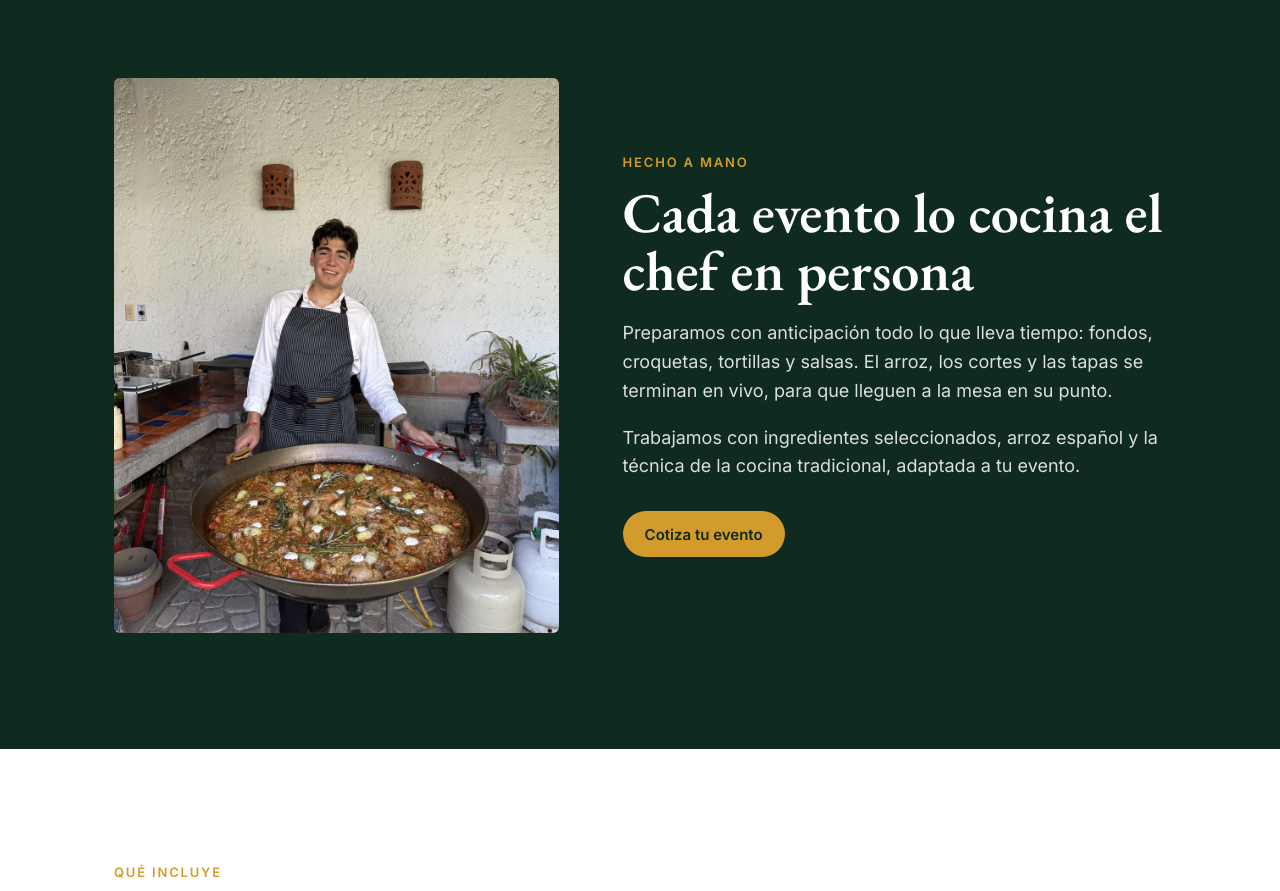
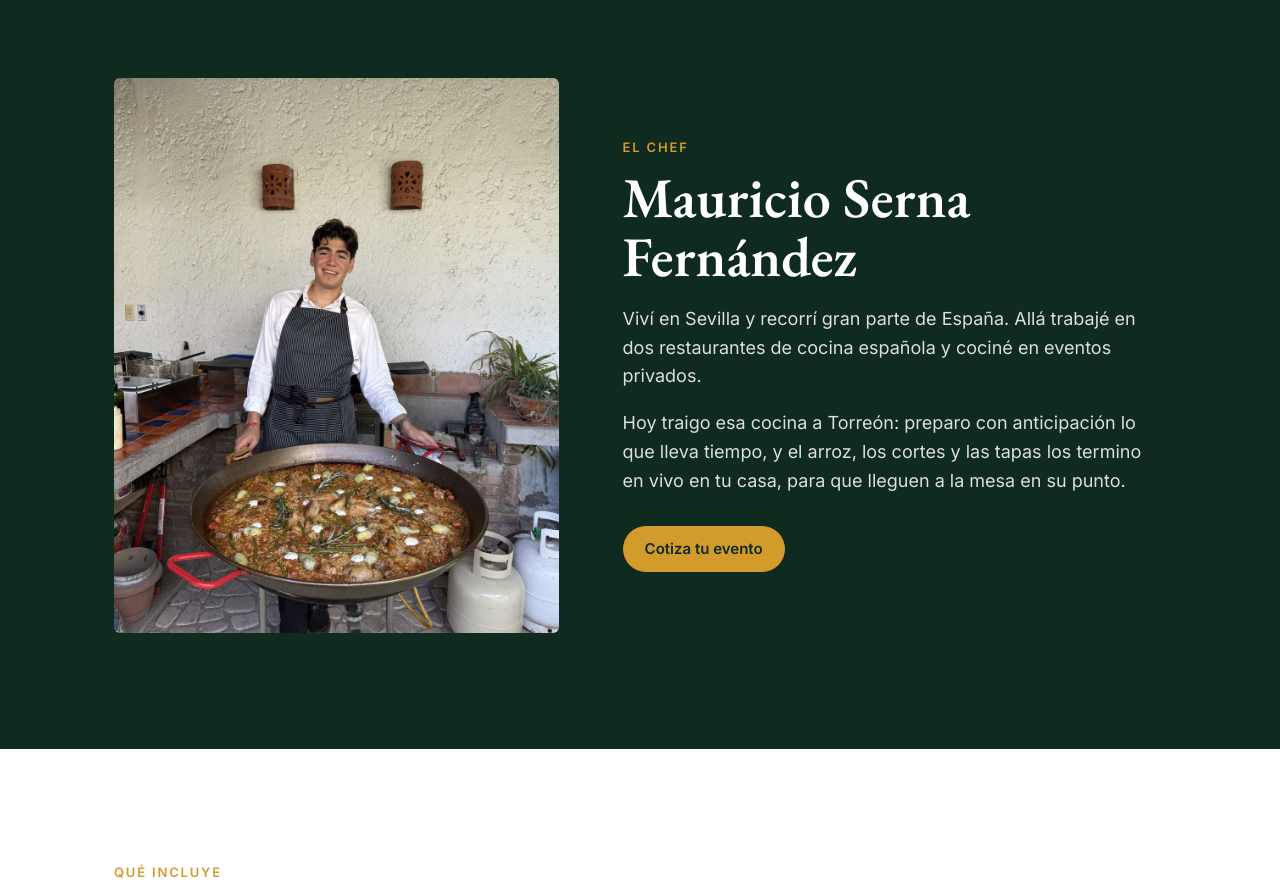
Before and after one commit to maupolice/experienciaiberica, a plain HTML site: page index.html in a window 1280 px wide. Shown: the part 2300-3191 px from the top of the page. Drawn offline with nearby package versions, Linux system fonts and the light colour scheme.

Commit message:
Historia del chef
Co-Authored-By: Claude Opus 5.5 <noreply@anthropic.com>
Claude-Session: https://claude.ai/code/session_019WDsiNKJa4GZSnnXQBvoR3

```diff
--- a/index.html
+++ b/index.html
@@ -167,12 +167,12 @@ footer p{margin:4px 0}
 
 <section class="dark">
   <div class="wrap chef">
-    <img src="img/chef-paella.jpg" alt="Chef de Experiencia Ibérica con una paella recién hecha" loading="lazy">
+    <img src="img/chef-paella.jpg" alt="Mauricio Serna Fernández con una paella recién hecha" loading="lazy">
     <div>
-      <div class="eyebrow">Hecho a mano</div>
-      <h2 class="sh">Cada evento lo cocina el chef en persona</h2>
-      <p>Preparamos con anticipación todo lo que lleva tiempo: fondos, croquetas, tortillas y salsas. El arroz, los cortes y las tapas se terminan en vivo, para que lleguen a la mesa en su punto.</p>
-      <p>Trabajamos con ingredientes seleccionados, arroz español y la técnica de la cocina tradicional, adaptada a tu evento.</p>
+      <div class="eyebrow">El chef</div>
+      <h2 class="sh">Mauricio Serna Fernández</h2>
+      <p>Viví en Sevilla y recorrí gran parte de España. Allá trabajé en dos restaurantes de cocina española y cociné en eventos privados.</p>
+      <p>Hoy traigo esa cocina a Torreón: preparo con anticipación lo que lleva tiempo, y el arroz, los cortes y las tapas los termino en vivo en tu casa, para que lleguen a la mesa en su punto.</p>
       <a class="btn saf" href="#cotiza" style="margin-top:12px">Cotiza tu evento</a>
     </div>
   </div>
```
